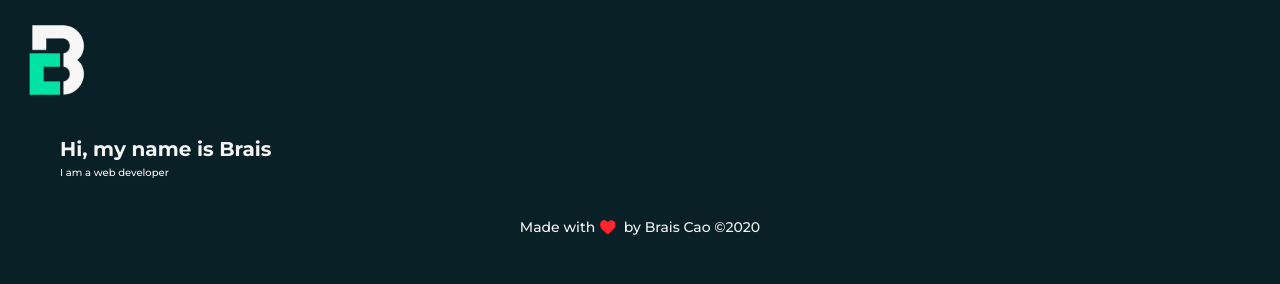
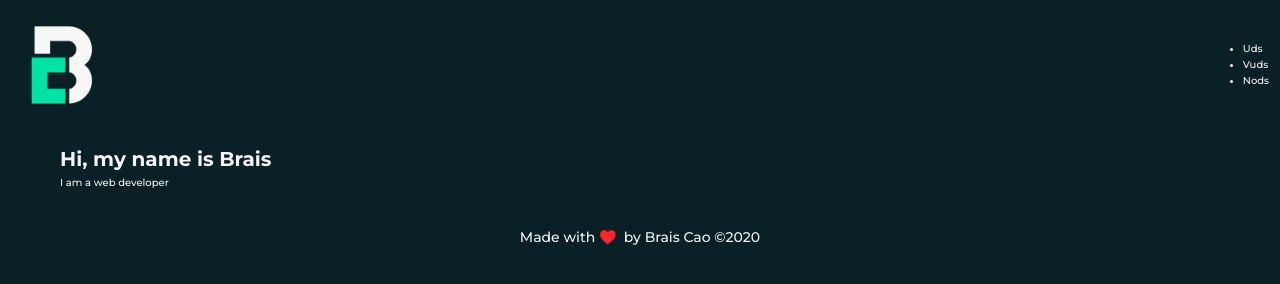
Before and after one commit to BraisC/braiscao.dev, a Gatsby site: page / in a window 1280 px wide. Built offline with nearby package versions, Linux system fonts and the light colour scheme; Gatsby itself is replaced by a stand-in of ours.

Commit message:
🐞 Changed fluid image for fixed to avoid blurriness

```diff
--- a/src/components/Header.jsx
+++ b/src/components/Header.jsx
@@ -11,10 +11,9 @@ const Content = styled.div`
   margin: 0 auto;
   max-width: 1240;
   padding: 1.45rem 1.0875rem;
-`;
-
-const Logo = styled(Img)`
-  width: 9rem;
+  display: flex;
+  align-items: center;
+  justify-content: space-between;
 `;
 
 const Header = () => {
@@ -22,17 +21,23 @@ const Header = () => {
     query {
       logo: file(relativePath: { eq: "logo.png" }) {
         childImageSharp {
-          fluid(maxWidth: 300, traceSVG: { threshold: 254, color: "#71E2A6" }) {
-            ...GatsbyImageSharpFluid_tracedSVG
+          fixed(width: 100, quality: 100, traceSVG: { threshold: 254, color: "#71E2A6" }) {
+            ...GatsbyImageSharpFixed_tracedSVG
           }
         }
       }
     }
   `);
+
   return (
     <Wrapper>
       <Content>
-        <Logo fluid={data.logo.childImageSharp.fluid} />
+        <Img fixed={data.logo.childImageSharp.fixed} />
+        <ul>
+          <li>Uds</li>
+          <li>Vuds</li>
+          <li>Nods</li>
+        </ul>
       </Content>
     </Wrapper>
   );
```
